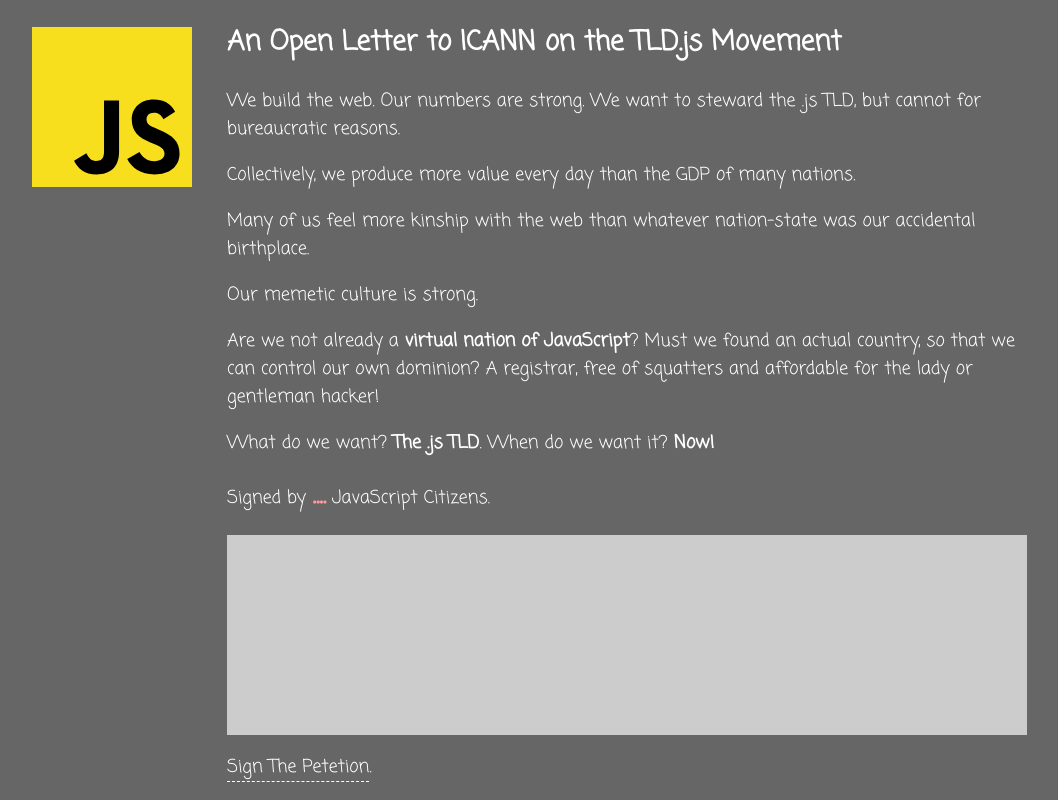
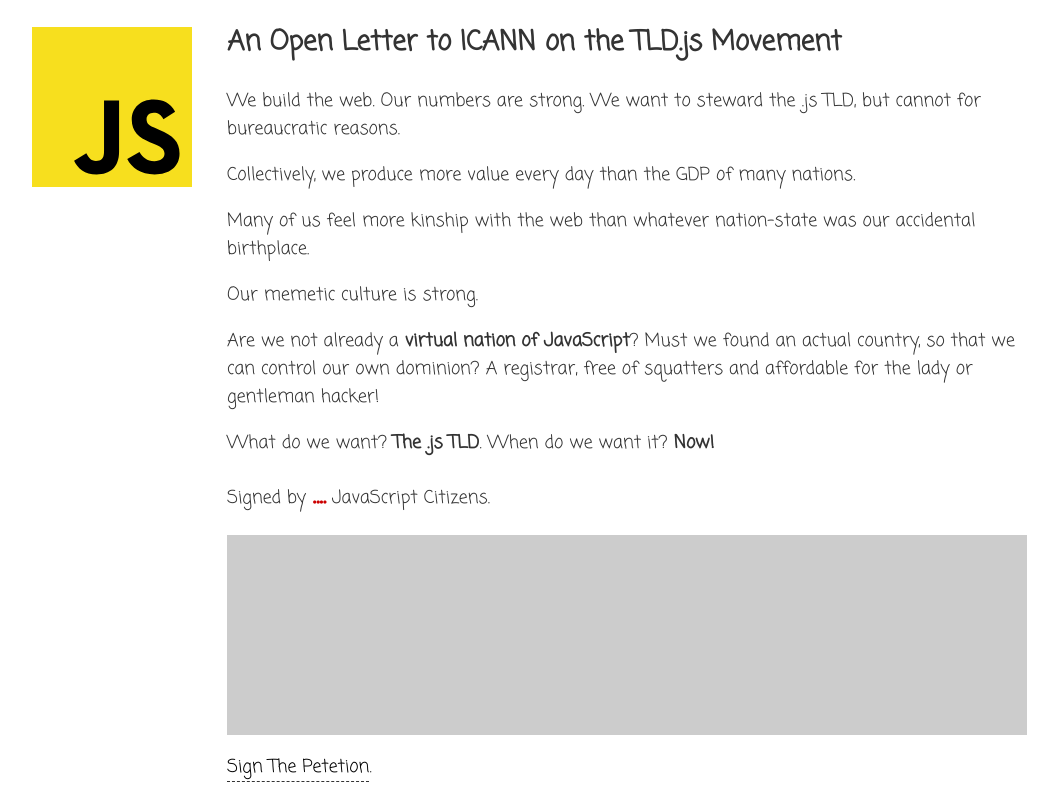
Before and after one commit to ozten/TLD.js, a website: page site/index.html in a window 1280 px wide. Shown: the whole page, without its empty margins (13-1071 px from the left). Drawn offline with Linux system fonts and the light colour scheme; no server answers.

Commit message:
go a little more traditional on colors.  here's where I stop fiddling with visuals.

```diff
--- a/site/index.html
+++ b/site/index.html
@@ -5,8 +5,8 @@
 <link href='http://fonts.googleapis.com/css?family=Coming+Soon' rel='stylesheet' type='text/css'>
 <style>
   body {
-    background-color: #666;
-    color: #fff;
+    background-color: #fff;
+    color: #333;
     font-family: 'Coming Soon';
     font-size: 18px;
   }
@@ -17,11 +17,11 @@
   }
   a {
     text-decoration: none;
-    border-bottom: 1px dashed #fff;
-    color: #fff;
+    border-bottom: 1px dashed #333;
+    color: #000;
   }
   #count {
-    color: #f99;
+    color: #c00;
     font-size: 1.5em;
     font-weight: bold;
   }
```
